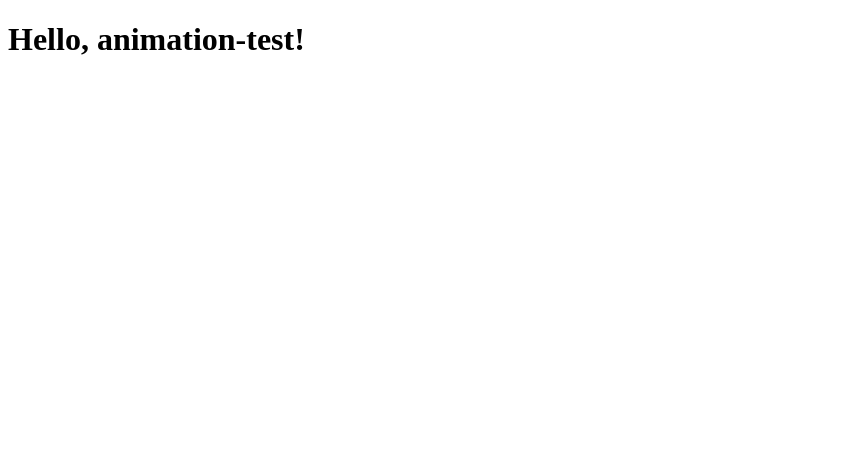
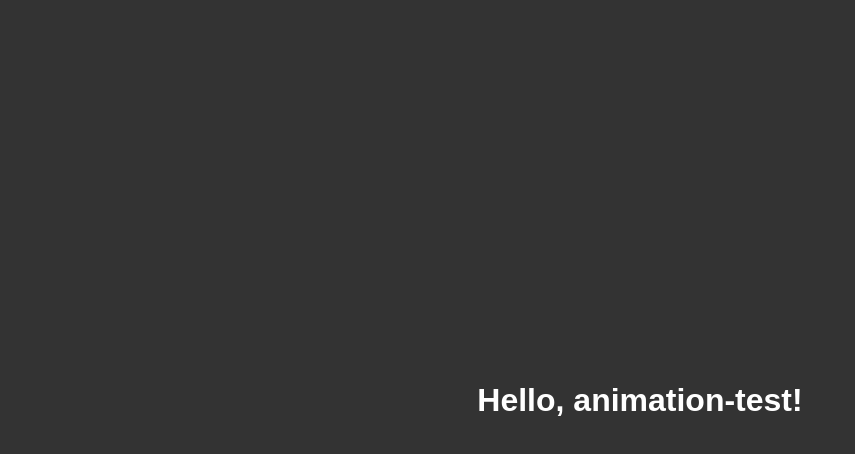
Before and after one commit to victorbadaro/animation-test, a React (Vite) app: page / in a window 1280 px wide. Shown: the top 454 px of the page, without its empty margins (0-855 px from the left). Built offline with nearby package versions, Linux system fonts and the light colour scheme.

Commit message:
feat: add some styles and a container to center elements on the screen

```diff
--- a/src/App.tsx
+++ b/src/App.tsx
@@ -1,3 +1,10 @@
+import { Container } from './components/Container';
+import './styles/global.css';
+
 export function App() {
-  return <h1>Hello, animation-test!</h1>;
+  return (
+    <Container>
+      <h1>Hello, animation-test!</h1>
+    </Container>
+  );
 }
--- /dev/null
+++ b/src/components/Container/index.tsx
@@ -0,0 +1,14 @@
+import { ReactNode } from 'react';
+import styles from './styles.module.css';
+
+interface ContainerProps {
+  children?: ReactNode;
+}
+
+export function Container({ children }: ContainerProps) {
+  return (
+    <div className={styles.container}>
+      {children}
+    </div>
+  );
+}
--- /dev/null
+++ b/src/components/Container/styles.module.css
@@ -0,0 +1,6 @@
+.container {
+  display: flex;
+  align-items: center;
+  justify-content: center;
+  min-height: 100vh;
+}
--- /dev/null
+++ b/src/styles/global.css
@@ -0,0 +1,20 @@
+* {
+  margin: 0;
+  padding: 0;
+  box-sizing: border-box;
+}
+
+body {
+  font-family: Arial, Helvetica, sans-serif;
+  background-color: #333;
+  color: #fff;
+}
+
+a {
+  text-decoration: none;
+  color: inherit;
+}
+
+button {
+  cursor: pointer;
+}
```
